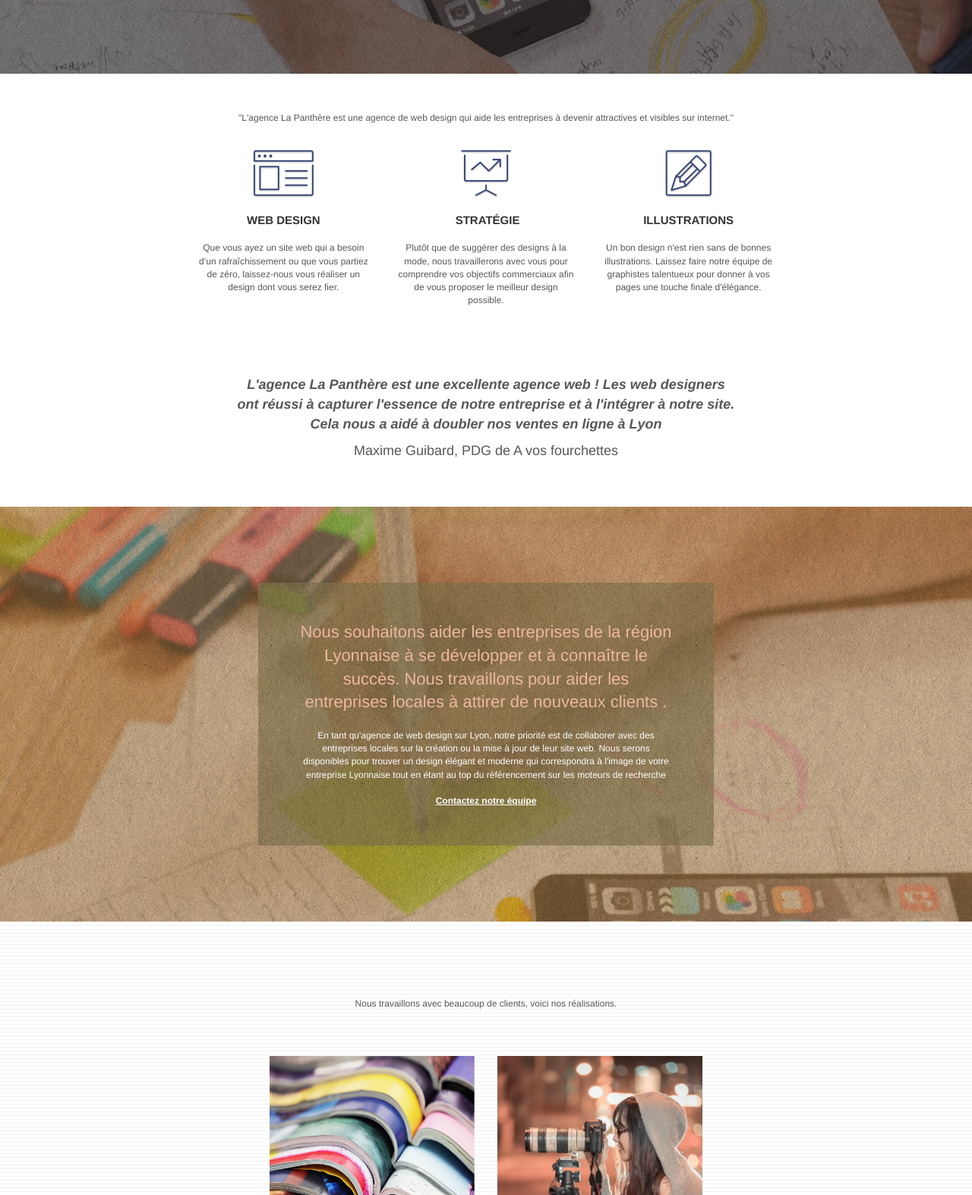
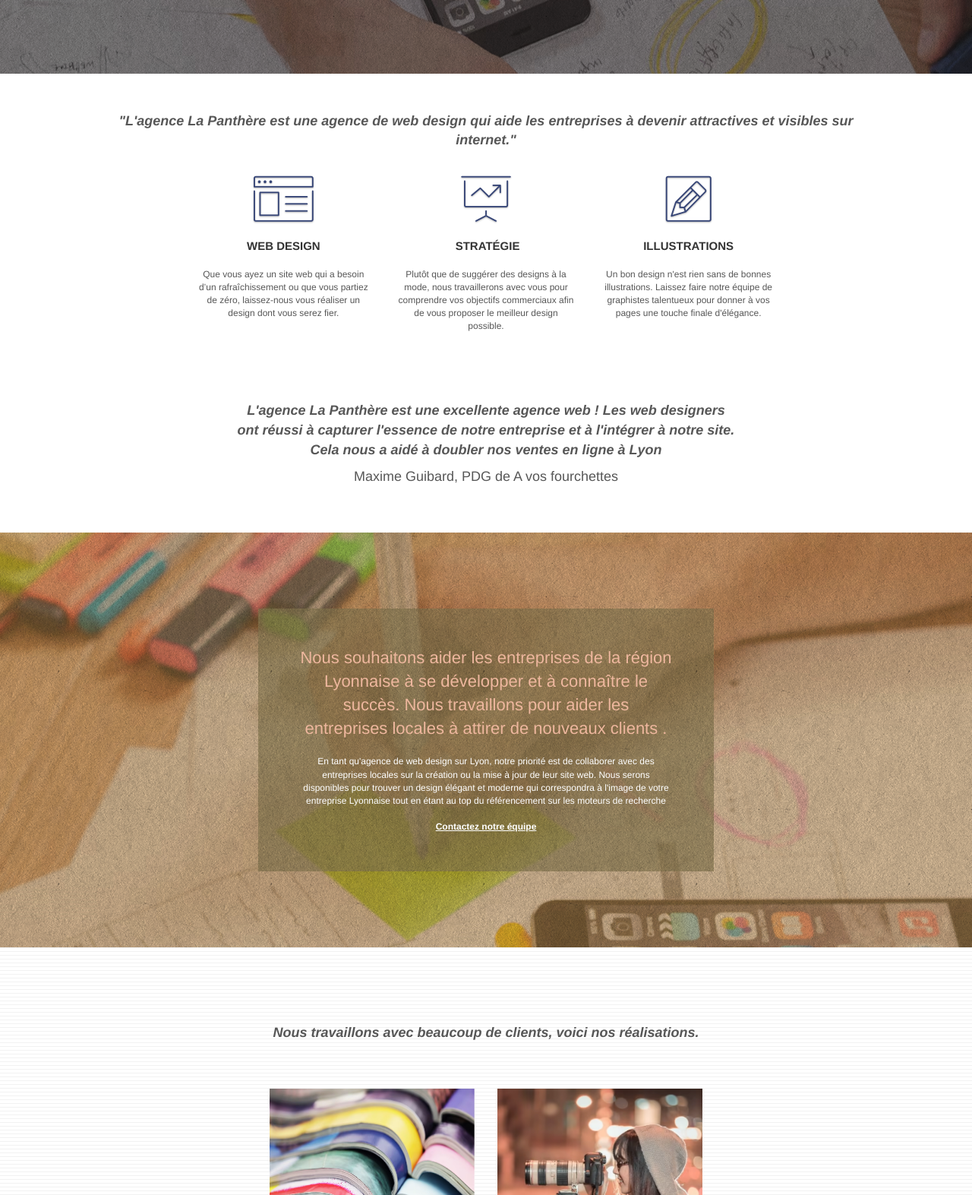
Before and after one commit to ArlozAdix/Projet-4-Termine-, a plain HTML site: page index.html in a window 1280 px wide. Shown: the part 438-2011 px from the top of the page at 76% size. Drawn offline with Linux system fonts and the light colour scheme.

Commit message:
corrections mineures tailles police

```diff
--- a/index.html
+++ b/index.html
@@ -84,7 +84,7 @@
 	<div class="container bloc-md">
 		<div class="row">
 			<div class="col-sm-12 text-center">
-				<p>
+				<p  class=" citation">
 					"L'agence La Panthère est une agence de web design qui aide les entreprises à devenir attractives et visibles sur internet."
 				</p>
 			</div>
@@ -160,7 +160,7 @@
 	<div class="container bloc-lg">
 		<div class="row">
 			<div class="col-sm-12 text-center">
-				<p>
+				<p class=" citation">
 					Nous travaillons avec beaucoup de clients, voici nos réalisations.
 				</p>
 			</div>
```
